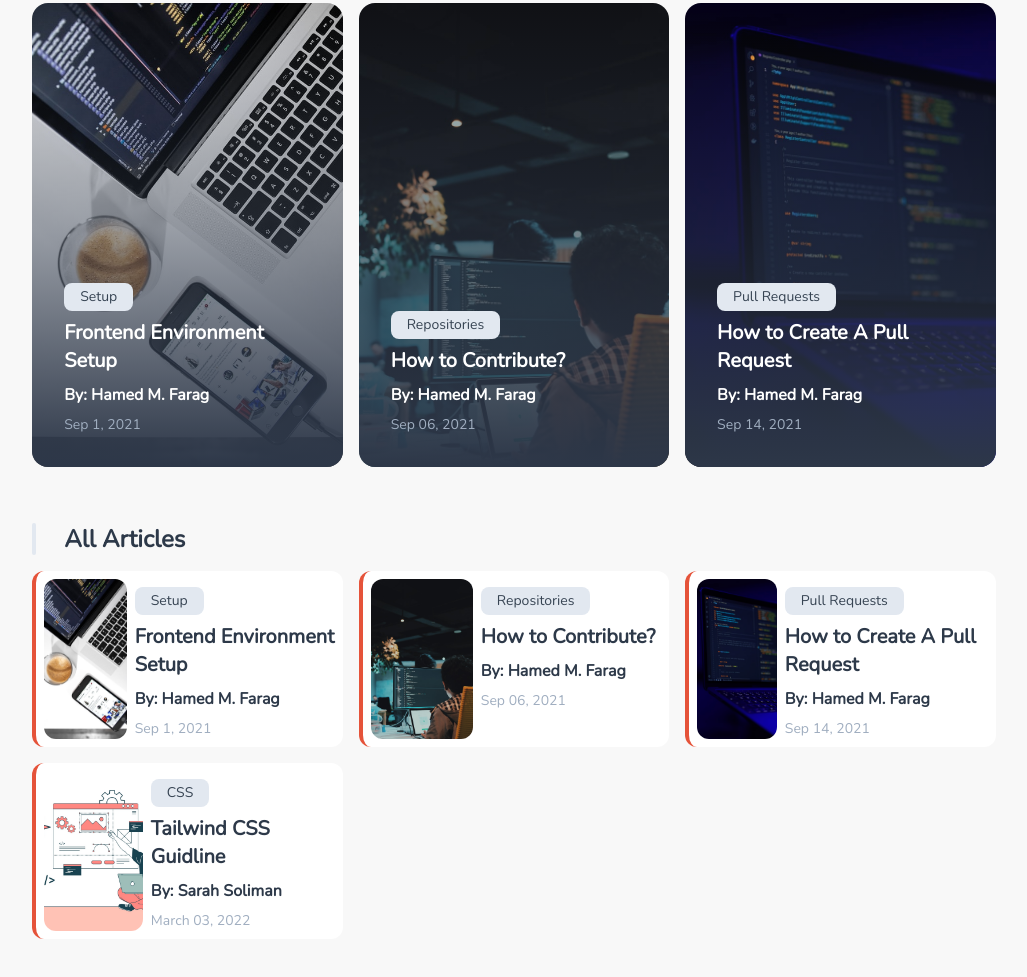
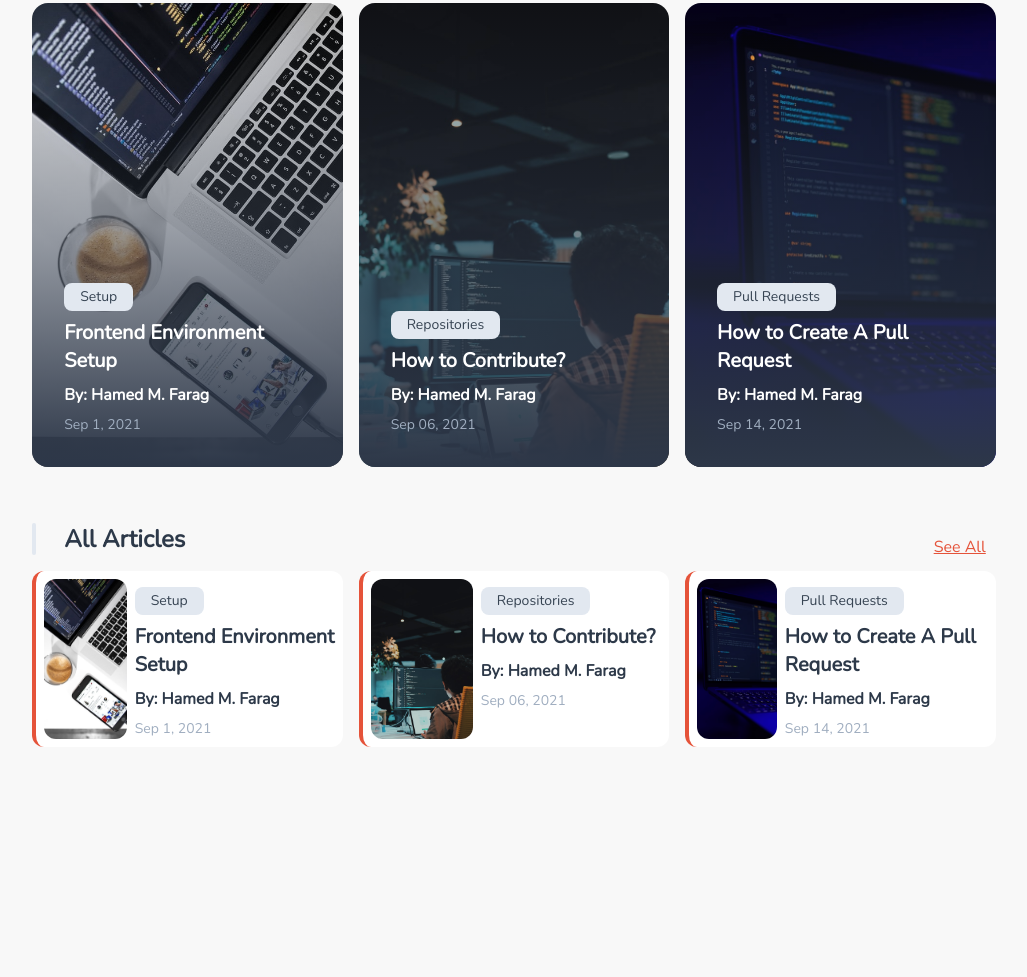
Before and after one commit to sarah-msoliman/frontend-docs, a Gatsby site: page / in a window 1280 px wide. Shown: the part 221-1198 px from the top of the page, without its empty margins (115-1142 px from the left). After the commit the page ends 1088 px from the top, so only its background shows below. Built offline with nearby package versions, Linux system fonts and the light colour scheme; Gatsby itself is replaced by a stand-in of ours.

Commit message:
Articles see all.

```diff
--- a/src/components/HorizontalListing/index.js
+++ b/src/components/HorizontalListing/index.js
@@ -6,19 +6,25 @@ import FeaturedCard from "../FeaturedCard";
 import * as styles from "./styles.module.scss";
 
 export default function HorizontalListing({ featured, articles }) {
+  var splittedArticles = Object.assign([], articles.slice(0, 3));
   return (
     <>
       <h2 className="section-title">Featured Articles</h2>
-      <section className={`flex flex-wrap mb-10 ${styles.articleListing__featured}`}>
+      <section
+        className={`flex flex-wrap mb-10 ${styles.articleListing__featured}`}
+      >
         {featured.map((item, index) => (
           <FeaturedCard key={index} data={item.frontmatter} />
         ))}
       </section>
 
-      <h2 className="section-title">All Articles</h2>
+      <div className="flex justify-between items-center pr-4 md:pr-8">
+        <h2 className="section-title">All Articles</h2>
+        <a href="/articles" className="underline text-primary-50">See All</a>
+      </div>
 
       <section className="flex flex-wrap mb-10">
-        {articles.map((item, index) => (
+        {splittedArticles.map((item, index) => (
           <Card key={index} data={item.frontmatter} />
         ))}
       </section>
```
